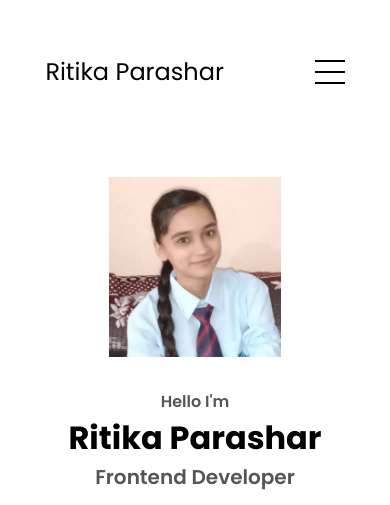
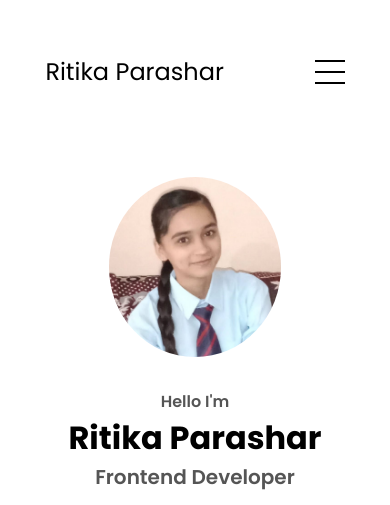
Before and after one commit to Kksadhna/portfolio-3, a plain HTML site: page index.html in a window 390 px wide. Shown: the top 505 px of the page. Drawn offline with Linux system fonts and the light colour scheme.

Commit message:
last change

```diff
--- a/style.css
+++ b/style.css
@@ -146,6 +146,9 @@ a:hover{
     display: flex;
 
 
+}
+.profile-pic .profile-img{
+    border-radius: 50%;
 }
 
 
@@ -416,6 +419,9 @@ footer p{
         height: 83vh;
         margin-bottom: 0;
     }
+    .profile-pic .profile-img{
+        border-radius: 50%;
+    }
     article{
         font-size: 1rem;
     }
```
